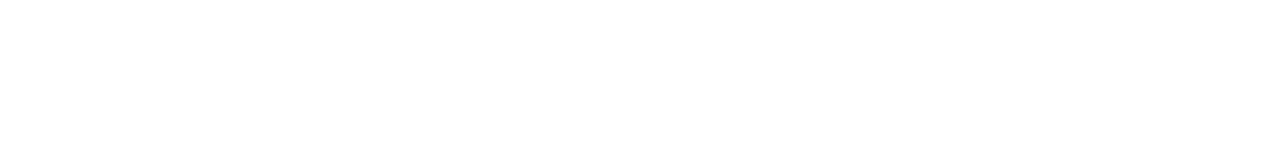
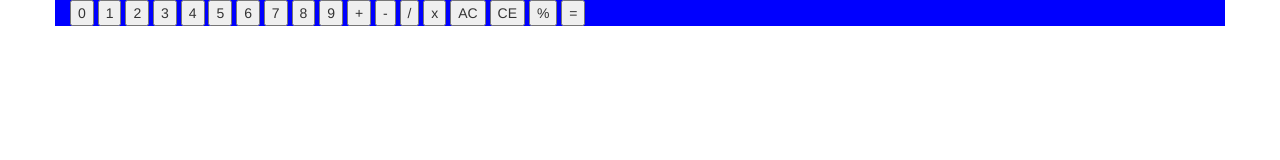
Before and after one commit to Tureebluh/calculator, a website: page public/index.html in a window 1280 px wide. Drawn offline with nearby package versions, Linux system fonts and the light colour scheme.

Commit message:
added inputs for all buttons with no styling

```diff
--- a/public/css/styles.css
+++ b/public/css/styles.css
@@ -0,0 +1,3 @@
+.container {
+	background-color: blue;
+}
--- a/public/index.html
+++ b/public/index.html
@@ -16,6 +16,27 @@
     <body>
         <div class="container">
 
+			<input type="button" value="0" class="numbers" />
+			<input type="button" value="1" class="numbers" />
+			<input type="button" value="2" class="numbers" />
+			<input type="button" value="3" class="numbers" />
+			<input type="button" value="4" class="numbers" />
+			<input type="button" value="5" class="numbers" />
+			<input type="button" value="6" class="numbers" />
+			<input type="button" value="7" class="numbers" />
+			<input type="button" value="8" class="numbers" />
+			<input type="button" value="9" class="numbers" />
+
+			<input type="button" value="+" class="arithmetic" />
+			<input type="button" value="-" class="arithmetic" />
+			<input type="button" value="/" class="arithmetic" />
+			<input type="button" value="x" class="arithmetic" />
+
+			<input type="button" value="AC" class="clear" /><!-- AC=AllClear CE=ClearEntry -->
+			<input type="button" value="CE" class="clear" />
+
+			<input type="button" value="%" class="percentage" />
+			<input type="button" value="=" class="equal" />
 
 
 		</div>
```
